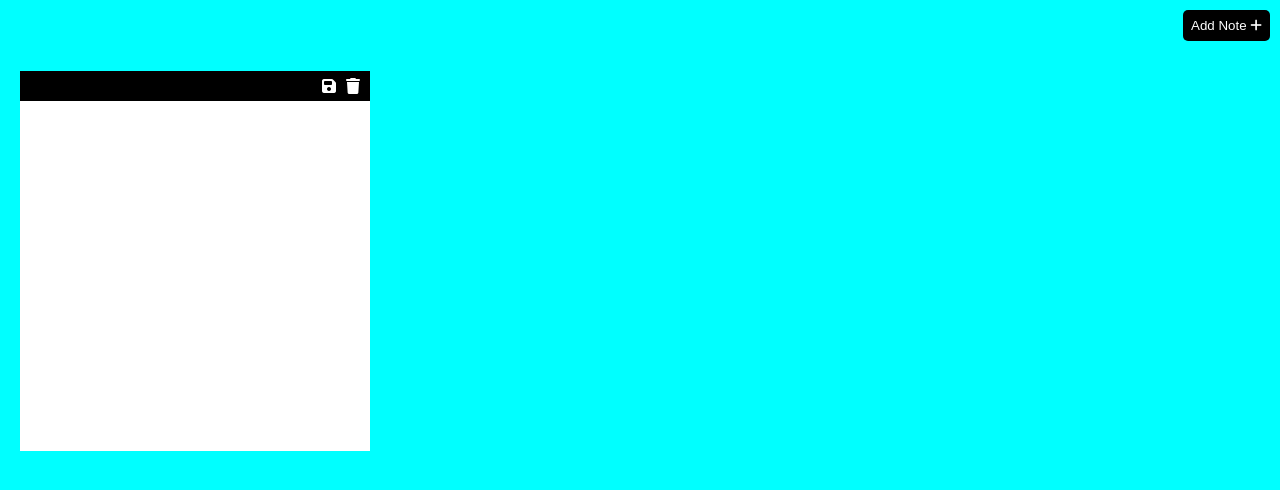
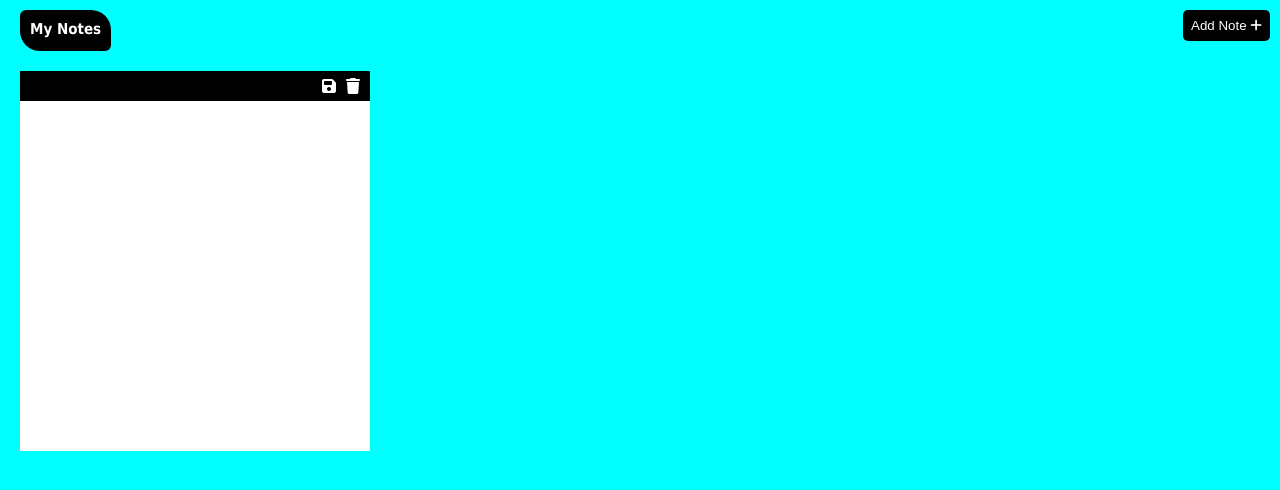
Before and after one commit to abhay-gits/Notes-App, a plain HTML site: page index.html in a window 1280 px wide. Drawn offline with Linux system fonts and the light colour scheme.

Commit message:
Update in Notes

```diff
--- a/index.html
+++ b/index.html
@@ -7,8 +7,10 @@
     <title>Document</title>
 </head>
 <body>
+
     <!-- Header -->
     <div class="head">
+        <h1>My Notes</h1>
         <button id="addBtn">Add Note
             <i class="fas fa-plus"></i>
         </button>
--- a/styles.css
+++ b/styles.css
@@ -8,7 +8,7 @@ body{
 }
 .head{
     display: flex;
-    justify-content: end;
+    justify-content: space-between;
     margin-top: 10px;
     margin-right: 10px;
 }
@@ -60,3 +60,13 @@ body{
     margin-right: 10px;
     cursor: pointer;
 }
+
+h1{
+    margin-left: 20px;
+    font-family: Tahoma, sans-serif;
+    background-color: black;
+    color: white;
+    padding: 10px;
+    border-radius: 6px 20px;
+    font-size: 15px;
+}
```
